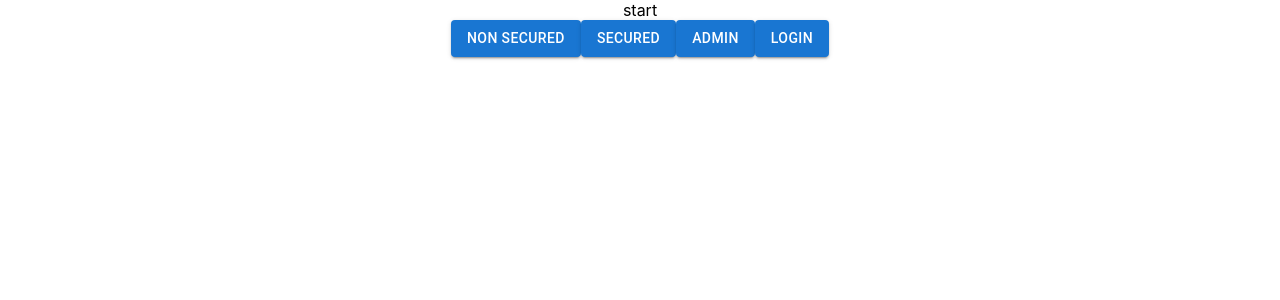
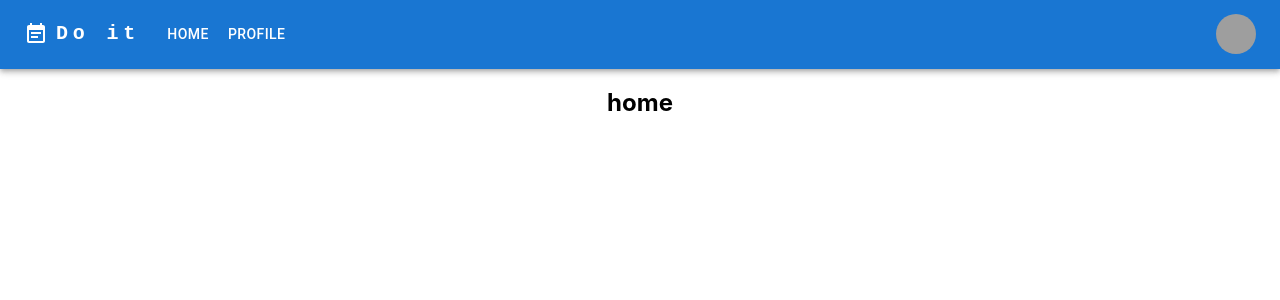
Before and after one commit to michal98kowalczyk/DoIt-web, a React (Create React App) app: page / in a window 1280 px wide. Shown: the top 300 px of the page. Built offline with nearby package versions, Linux system fonts and the light colour scheme; grey boxes are pictures that could not be loaded.

Commit message:
routing init

```diff
--- a/src/app/App.jsx
+++ b/src/app/App.jsx
@@ -1,94 +1,25 @@
 import React from 'react';
+import { Routes, Route } from "react-router-dom";
+import PageNotFound from '../pageNotFound/PageNotFound';
+import Home from '../home/Home';
+import UserProfile from '../userProfile/UserProfile';
+import Header from '../header/Header';
 import './App.css';
-import { Button } from '@mui/material';
 
 const  App = () => {
 
-  // const handleClick = ()=> {
-  //   console.log('button clicked');
-  //   loadData();
-  // }
 
-  const handleClickNonSecured = async ()=>{
-    console.log('loadData');
-
-    const response = await fetch("http://localhost:8080/api/v1/auth/hello");
-    console.log(response);
-    const jsonData = await response.text();
-    console.log(jsonData);
-  }
-
-  const handleClickSecured =async  ()=> {
-    console.log('handleClickSecured');
-
-    const token ='eyJhbGciOiJIUzI1NiJ9.eyJzdWIiOiJtaWNoYWx0ZXN0QGVtYWlsLmNvbSIsImlhdCI6MTY4MDU0MDU4NCwiZXhwIjoxNjgwNTY5Mzg0fQ.2yddHTT9ptjon6DrTEowyyEMnOt4NycPXo6SEvNDE8Y';
-    const requestParams = {
-      method: "GET",
-      headers:{
-        "Content-Type": "application/json",
-        "Authorization": `Bearer ${token}`
-      }
-    }
-    const response = await fetch("http://localhost:8080/api/v1/hello",requestParams);
-    console.log(response);
-    const jsonData = await response.text();
-    console.log(jsonData);
-  }
-
-  const handleClickAdmin =async  ()=> {
-    console.log('handleClickSecured');
-
-    const token ='eyJhbGciOiJIUzI1NiJ9.eyJzdWIiOiJzdXBlcnVzZXJAZ21haWwuY29tIiwiaWF0IjoxNjgwNTU0OTc4LCJleHAiOjE2ODA1ODM3Nzh9.WHH7sIIMsnS1tLF4J9dxGhiVsW66yHtzciFfShDEMko';
-    const requestParams = {
-      method: "GET",
-      headers:{
-        "Content-Type": "application/json",
-        "Authorization": `Bearer ${token}`
-      }
-    }
-    const response = await fetch("http://localhost:8080/api/v1/admin/hello",requestParams);
-    console.log(response);
-    const jsonData = await response.text();
-    console.log(jsonData);
-  }
-
-  const handleLogin =async  ()=> {
-    console.log('handleClickSecured');
-    const token ='eyJhbGciOiJIUzI1NiJ9.eyJzdWIiOiJzdXBlcnVzZXJAZ21haWwuY29tIiwiaWF0IjoxNjgwNTUwNzA1LCJleHAiOjE2ODA1Nzk1MDV9.wyZZb56X2wHYqR6bNPMeeya5N4DHjG7psyYqqItRwC4';
-
-    const requestParams = {
-      method: "POST",
-      headers:{
-        "Content-Type": "application/json",
-        "Authorization": `Bearer ${token}`
-      },
-      body: JSON.stringify({
-        "email":"superuser@gmail.com",
-        "password":"superuser"}),
-
-
-    }
-    const response = await fetch("http://localhost:8080/api/v1/auth/authenticate",requestParams);
-    console.log(response);
-    const jsonData = await response.text();
-    console.log(jsonData);
-  }
 
   return (
     <div className="App">
-      <div> start </div>
-      <Button
-        onClick={handleClickNonSecured}
-        variant="contained">Non Secured</Button>
-        <Button
-        onClick={handleClickSecured}
-        variant="contained">Secured</Button>
-        <Button
-        onClick={handleClickAdmin}
-        variant="contained">Admin</Button>
-        <Button
-        onClick={handleLogin}
-        variant="contained">Login</Button>
+      <Header/>
+      <div className="wrapper">
+        <Routes>
+          <Route path='/' element={<Home />} />
+          <Route path="/profile" element={<UserProfile />} />
+          <Route path='*' element={<PageNotFound />} />
+        </Routes>
+      </div>
     </div>
   );
 }
--- /dev/null
+++ b/src/header/Header.css
@@ -0,0 +1,4 @@
+a {
+  text-decoration: none;
+  color: white;
+}
--- /dev/null
+++ b/src/header/Header.jsx
@@ -0,0 +1,172 @@
+import React, { useState } from "react";
+import AppBar from "@mui/material/AppBar";
+import Box from "@mui/material/Box";
+import Toolbar from "@mui/material/Toolbar";
+import IconButton from "@mui/material/IconButton";
+import Typography from "@mui/material/Typography";
+import Menu from "@mui/material/Menu";
+import MenuIcon from "@mui/icons-material/Menu";
+import Container from "@mui/material/Container";
+import Avatar from "@mui/material/Avatar";
+import Button from "@mui/material/Button";
+import Tooltip from "@mui/material/Tooltip";
+import MenuItem from "@mui/material/MenuItem";
+import EventNoteIcon from "@mui/icons-material/EventNote";
+import { Link } from "react-router-dom";
+import "./Header.css";
+
+import { createTheme } from "@mui/material/styles";
+
+const pages = ["Home", "Profile"];
+const pagesPaths = new Map([
+  ["Home", "/"],
+  ["Profile", "/profile"],
+]);
+const settings = ["Profile", "Account", "Dashboard", "Logout"];
+
+const Header = () => {
+  const [anchorElNav, setAnchorElNav] = useState(null);
+  const [anchorElUser, setAnchorElUser] = useState(null);
+
+  const handleOpenNavMenu = (event) => {
+    setAnchorElNav(event.currentTarget);
+  };
+  const handleOpenUserMenu = (event) => {
+    setAnchorElUser(event.currentTarget);
+  };
+
+  const handleCloseNavMenu = () => {
+    setAnchorElNav(null);
+  };
+
+  const handleCloseUserMenu = () => {
+    setAnchorElUser(null);
+  };
+
+  return (
+    <AppBar position="static" color="primary" enableColorOnDark="true">
+      <Container maxWidth="xl">
+        <Toolbar disableGutters>
+          <EventNoteIcon sx={{ display: { xs: "none", md: "flex" }, mr: 1 }} />
+          <Typography
+            variant="h6"
+            noWrap
+            component="a"
+            href="/"
+            sx={{
+              mr: 2,
+              display: { xs: "none", md: "flex" },
+              fontFamily: "monospace",
+              fontWeight: 700,
+              letterSpacing: ".3rem",
+              color: "inherit",
+              textDecoration: "none",
+            }}
+          >
+            Do it
+          </Typography>
+
+          <Box sx={{ flexGrow: 1, display: { xs: "flex", md: "none" } }}>
+            <IconButton
+              size="large"
+              aria-label="account of current user"
+              aria-controls="menu-appbar"
+              aria-haspopup="true"
+              onClick={handleOpenNavMenu}
+              color="inherit"
+            >
+              <MenuIcon />
+            </IconButton>
+            <Menu
+              id="menu-appbar"
+              anchorEl={anchorElNav}
+              anchorOrigin={{
+                vertical: "bottom",
+                horizontal: "left",
+              }}
+              keepMounted
+              transformOrigin={{
+                vertical: "top",
+                horizontal: "left",
+              }}
+              open={Boolean(anchorElNav)}
+              onClose={handleCloseNavMenu}
+              sx={{
+                display: { xs: "block", md: "none" },
+              }}
+            >
+              {pages.map((page) => (
+                <MenuItem key={page} onClick={handleCloseNavMenu}>
+                  <Typography textAlign="center">
+                    <Link to={pagesPaths.get(page)}>{page}</Link>
+                  </Typography>
+                </MenuItem>
+              ))}
+            </Menu>
+          </Box>
+          <EventNoteIcon sx={{ display: { xs: "flex", md: "none" }, mr: 1 }} />
+          <Typography
+            variant="h5"
+            noWrap
+            component="a"
+            href=""
+            sx={{
+              mr: 2,
+              display: { xs: "flex", md: "none" },
+              flexGrow: 1,
+              fontFamily: "monospace",
+              fontWeight: 700,
+              letterSpacing: ".3rem",
+              color: "inherit",
+              textDecoration: "none",
+            }}
+          >
+            Do it
+          </Typography>
+          <Box sx={{ flexGrow: 1, display: { xs: "none", md: "flex" } }}>
+            {pages.map((page) => (
+              <Button
+                key={page}
+                onClick={handleCloseNavMenu}
+                sx={{ my: 2, color: "white", display: "block" }}
+              >
+                <Link to={pagesPaths.get(page)}>{page}</Link>
+              </Button>
+            ))}
+          </Box>
+
+          <Box sx={{ flexGrow: 0 }}>
+            <Tooltip title="Open settings">
+              <IconButton onClick={handleOpenUserMenu} sx={{ p: 0 }}>
+                <Avatar alt="Remy Sharp" src="/static/images/avatar/2.jpg" />
+              </IconButton>
+            </Tooltip>
+            <Menu
+              sx={{ mt: "45px" }}
+              id="menu-appbar"
+              anchorEl={anchorElUser}
+              anchorOrigin={{
+                vertical: "top",
+                horizontal: "right",
+              }}
+              keepMounted
+              transformOrigin={{
+                vertical: "top",
+                horizontal: "right",
+              }}
+              open={Boolean(anchorElUser)}
+              onClose={handleCloseUserMenu}
+            >
+              {settings.map((setting) => (
+                <MenuItem key={setting} onClick={handleCloseUserMenu}>
+                  <Typography textAlign="center">{setting}</Typography>
+                </MenuItem>
+              ))}
+            </Menu>
+          </Box>
+        </Toolbar>
+      </Container>
+    </AppBar>
+  );
+};
+export default Header;
--- /dev/null
+++ b/src/home/Home.jsx
@@ -0,0 +1,12 @@
+import React from 'react';
+
+const Main = () => {
+    return (
+        < main >
+            <section>
+                <h1>home</h1>
+            </section>
+        </main >
+    );
+}
+export default Main;
--- a/src/index.js
+++ b/src/index.js
@@ -1,5 +1,6 @@
 import React from 'react';
 import ReactDOM from 'react-dom/client';
+import { BrowserRouter } from "react-router-dom";
 import './index.css';
 import App from './app/App';
 import reportWebVitals from './reportWebVitals';
@@ -7,7 +8,9 @@ import reportWebVitals from './reportWebVitals';
 const root = ReactDOM.createRoot(document.getElementById('root'));
 root.render(
   <React.StrictMode>
-    <App />
+    <BrowserRouter>
+      <App />
+    </BrowserRouter>
   </React.StrictMode>
 );
 
--- /dev/null
+++ b/src/pageNotFound/PageNotFound.jsx
@@ -0,0 +1,11 @@
+import React from 'react';
+import { Link } from "react-router-dom";
+
+const PageNotFound = () => {
+
+    return (
+        <Link to="/" >Wróć do głownej</ Link >
+    );
+}
+
+export default PageNotFound;
--- /dev/null
+++ b/src/userProfile/UserProfile.jsx
@@ -0,0 +1,10 @@
+import React from 'react';
+
+const UserProfile = () => {
+
+    return (
+        <div>user profile</div>
+    );
+}
+
+export default UserProfile;
```
Also changed, not shown: src/userHome/UserHome.jsx (added, +7 -0 lines).
